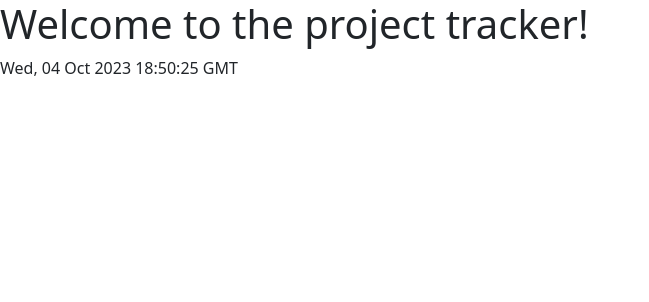
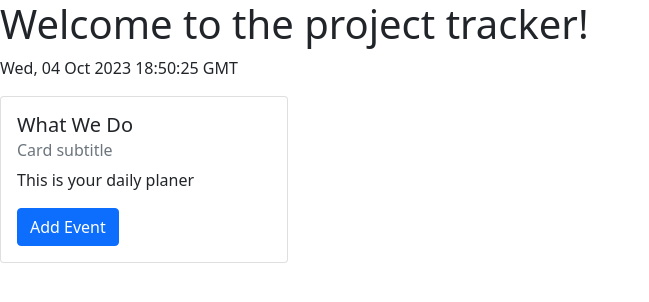
Before and after one commit to mitsukaichi/project-tracker, a plain HTML site: page index.html in a window 1280 px wide. Shown: the whole page, without its empty margins (0-649 px from the left). Drawn offline with nearby package versions, Linux system fonts and the light colour scheme.

Commit message:
ADDED CARD AND BUTTON

```diff
--- a/index.html
+++ b/index.html
@@ -18,6 +18,15 @@
         <h1>Welcome to the project tracker!</h1>
         <p id ="current_time"></p>
     </header>
+
+    <div class="card" style="width: 18rem;">
+        <div class="card-body">
+          <h5 class="card-title">What We Do</h5>
+          <h6 class="card-subtitle mb-2 text-muted">Card subtitle</h6>
+          <p class="card-text"> This is your daily planer</p>
+          <button class="btn btn-primary" type="submit" id="addEvent">Add Event</button>
+        </div>
+      </div>
     <script src="https://code.jquery.com/jquery-3.5.1.min.js"></script>
     <script src="https://code.jquery.com/ui/1.12.1/jquery-ui.js"></script>
 
```
